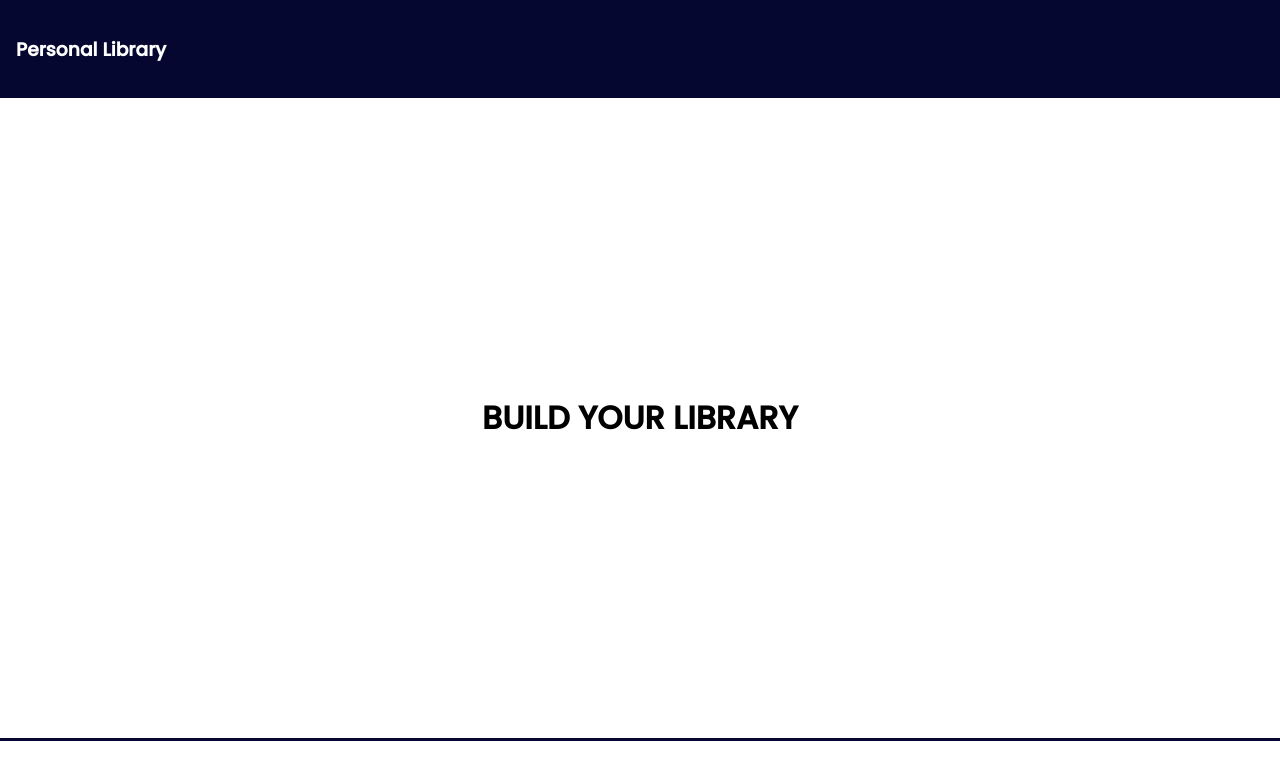
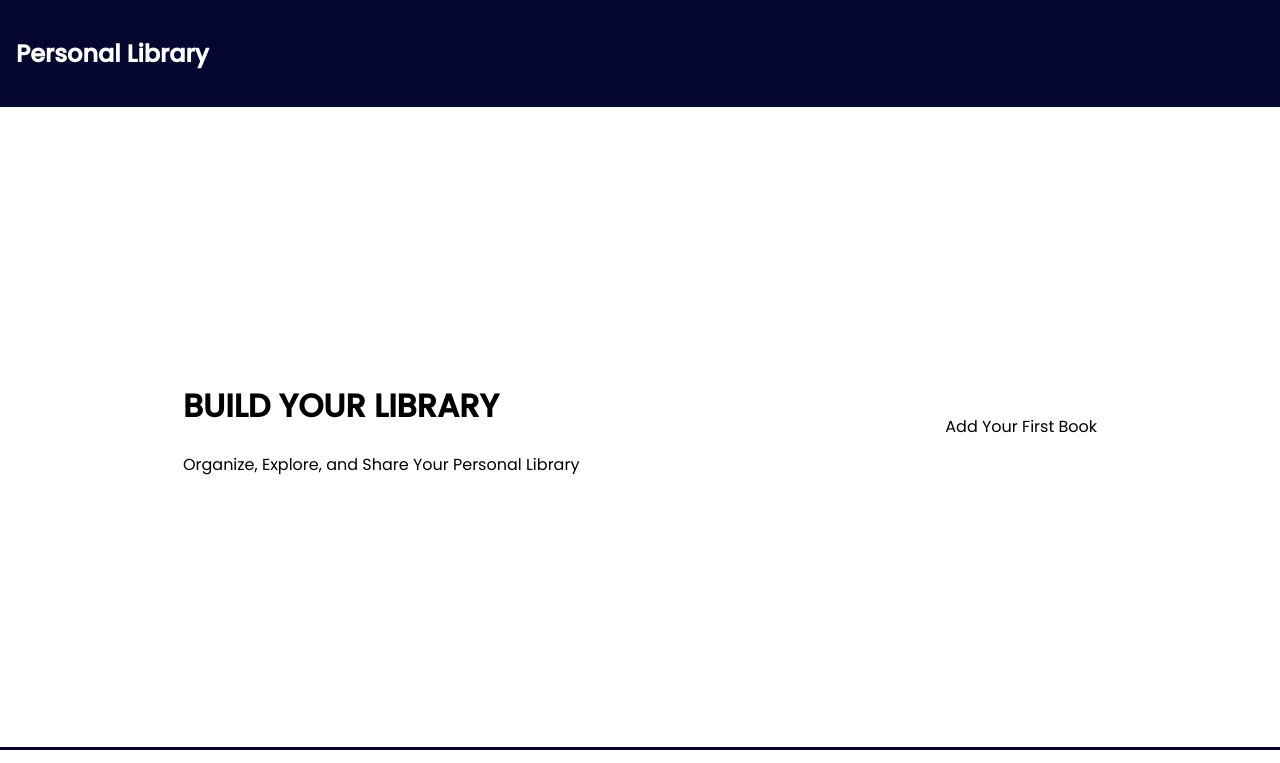
Before and after one commit to Patino5/Library-MVP, a website: page public/index.html in a window 1280 px wide. Shown: the top 763 px of the page. Drawn offline with Linux system fonts and the light colour scheme.

Commit message:
rework of hero section

```diff
--- a/public/index.html
+++ b/public/index.html
@@ -13,12 +13,18 @@
 <body>
     <!--   Header Section -->
     <header>
-        <h3 id="title">Personal Library</h1>
+        <h2 id="title">Personal Library</h1>
     </header>
 
     <!--   Hero Section   -->
     <div class="hero">
-        <h1 id="hero-title">BUILD YOUR LIBRARY</h1>
+        <div id="heroInfo">
+            <h1 id="hero-title">BUILD YOUR LIBRARY</h1>
+            <p>Organize, Explore, and Share Your Personal Library</p>
+        </div>
+        <div id="callToAction">
+            <div class="btn" id="c2aBtn">Add Your First Book</div>
+        </div>
     </div>
 
     <!--   Main Section   -->
@@ -41,7 +47,8 @@
                 <input type="number" id="rating" name="rating" min="1" max="5" required>
 
                 <label for="status">Status:</label>
-                <input type="text" id="status" name="status" required>
+                <input type="text" id="status" name="status" placeholder="read/unread
+                ">
 
                 <button type="button" onclick="submitForm()">Add Book</button>
             </form>
```
